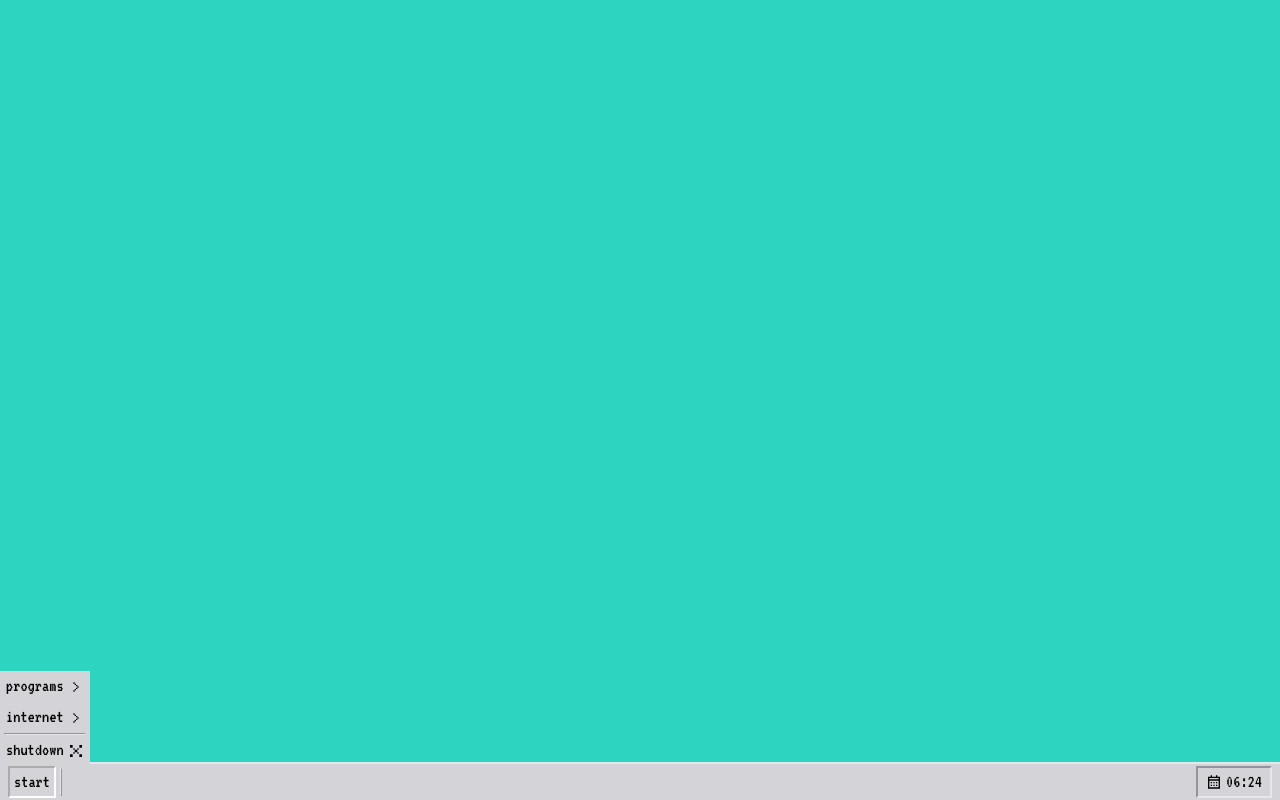
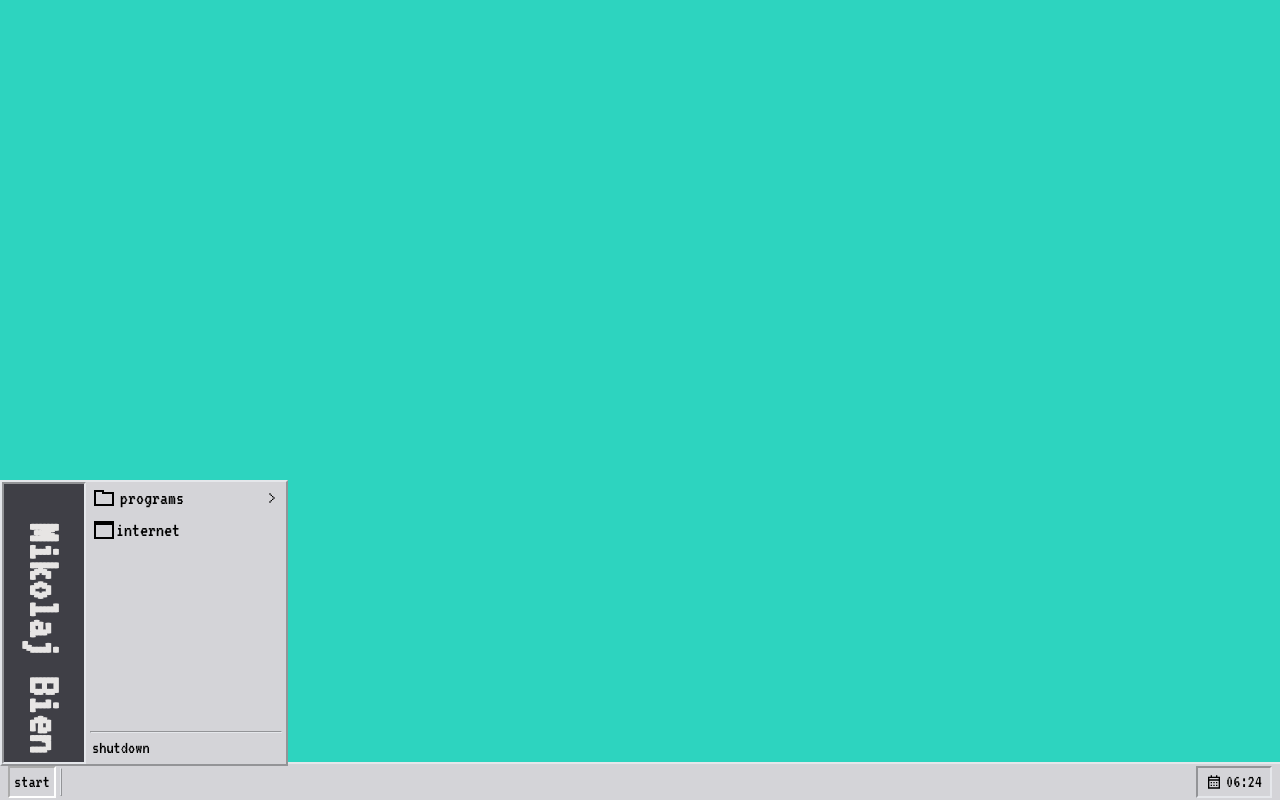
Before and after one commit to bieniucieniu/desktop-website, a Next.js app: page / in a window 1280 px wide. Both pictures are taken after a click on the button "start". Built offline with nearby package versions, Linux system fonts and the light colour scheme.

Commit message:
clean up dropdown

```diff
--- a/components/Main/MainMenu.tsx
+++ b/components/Main/MainMenu.tsx
@@ -12,21 +12,34 @@ export default function MainMenu({ className }: { className?: string }) {
 
       <DropdownMenu.Portal>
         <DropdownMenu.Content
-					className="bg-zinc-300 border-outset text-black"
+          className="bg-zinc-300 border-outset border-2 text-black flex flex-row"
           side="top"
         >
-					<DropdownMenu.Group>
-						<DropdownMenu.Item />
-					</DropdownMenu.Group>
-
-					<DropdownMenu.CheckboxItem>
-						<DropdownMenu.ItemIndicator />
-					</DropdownMenu.CheckboxItem>
-
+          <h2
+            style={{ writingMode: "vertical-lr", textOrientation: "mixed" }}
+            className="pt-10 pb-2 px-4 text-5xl font-bold text-stone-200 bg-zinc-700 border-inset border-2"
+          >
+            Mikolaj Bien
+          </h2>
+          <DropdownMenu.Group className="flex flex-col justify-between">
+            <DropdownMenu.Group className="text-xl min-w-[200px]">
               <DropdownMenu.Sub>
                 <DropdownMenu.SubTrigger asChild>
-							<Button className="flex flex-row items-center gap-1">
+                  <Button className="flex flex-row items-center justify-between w-full">
+                    <span className="flex flex-row items-center gap-1">
+                      <svg
+                        className="h-6 w-6"
+                        fill="none"
+                        xmlns="http://www.w3.org/2000/svg"
+                        viewBox="0 0 24 24"
+                      >
+                        <path
+                          d="M4 4h8v2h10v14H2V4h2zm16 4H10V6H4v12h16V8z"
+                          fill="currentColor"
+                        />
+                      </svg>
                       programs
+                    </span>
                     <svg
                       fill="none"
                       xmlns="http://www.w3.org/2000/svg"
@@ -44,30 +57,27 @@ export default function MainMenu({ className }: { className?: string }) {
                   <DropdownMenu.SubContent />
                 </DropdownMenu.Portal>
               </DropdownMenu.Sub>
-					<DropdownMenu.Sub>
-						<DropdownMenu.SubTrigger className="flex flex-row items-center gap-1 ">
-							<Button className="flex flex-row items-center gap-1 ">
-								internet
+              <DropdownMenu.Item asChild>
+                <Button className="flex flex-row items-center justify-start w-full">
                   <svg
+                    className="h-6 w-6"
                     fill="none"
                     xmlns="http://www.w3.org/2000/svg"
                     viewBox="0 0 24 24"
-									className="h-4 w-4"
                   >
                     <path
-										d="M8 5v2h2V5H8zm4 4V7h-2v2h2zm2 2V9h-2v2h2zm0 2h2v-2h-2v2zm-2 2v-2h2v2h-2zm0 0h-2v2h2v-2zm-4 4v-2h2v2H8z"
+                      d="M2 3h20v18H2V3zm18 16V7H4v12h16z"
                       fill="currentColor"
                     />
                   </svg>
+                  internet
                 </Button>
-						</DropdownMenu.SubTrigger>
-						<DropdownMenu.Portal>
-							<DropdownMenu.SubContent />
-						</DropdownMenu.Portal>
-					</DropdownMenu.Sub>
+              </DropdownMenu.Item>
+            </DropdownMenu.Group>
+            <DropdownMenu.Group>
               <DropdownMenu.Separator className="border-inset border mx-1" />
               <DropdownMenu.Item asChild>
-						<Button className="flex flex-row items-center gap-1">
+                <Button className="flex flex-row items-center gap-1 w-full">
                   shutdown
                   <svg
                     className="h-4 w-4"
@@ -76,12 +86,14 @@ export default function MainMenu({ className }: { className?: string }) {
                     viewBox="0 0 24 24"
                   >
                     <path
-									d="M7 3H3v4h4V3zm0 14H3v4h4v-4zM17 3h4v4h-4V3zm4 14h-4v4h4v-4zM8 8h2v2H8V8zm4 2h-2v4H8v2h2v-2h4v2h2v-2h-2v-4h2V8h-2v2h-2z"
+                      d="7 3H3v4h4V3zm0 14H3v4h4v-4zM17 3h4v4h-4V3zm4 14h-4v4h4v-4zM8 8h2v2H8V8zm4 2h-2v4H8v2h2v-2h4v2h2v-2h-2v-4h2V8h-2v2h-2z"
                       fill="currentColor"
                     />
                   </svg>
                 </Button>
               </DropdownMenu.Item>
+            </DropdownMenu.Group>
+          </DropdownMenu.Group>
         </DropdownMenu.Content>
       </DropdownMenu.Portal>
     </DropdownMenu.Root>
```
Lines whose indentation alone changed are shown as unchanged.
